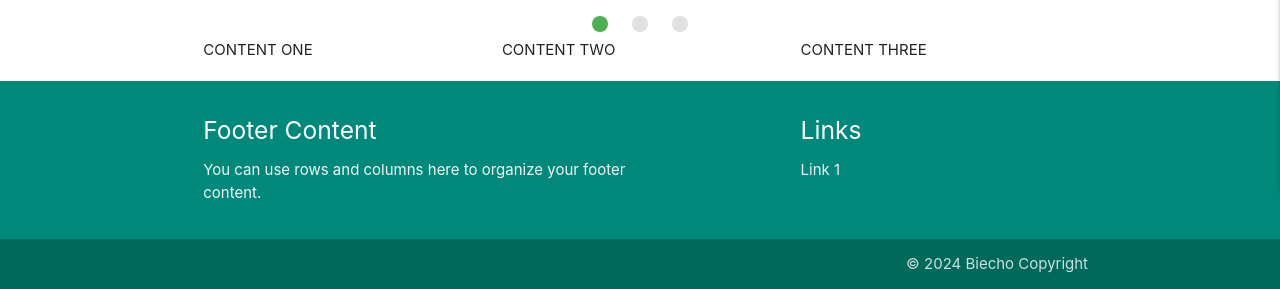
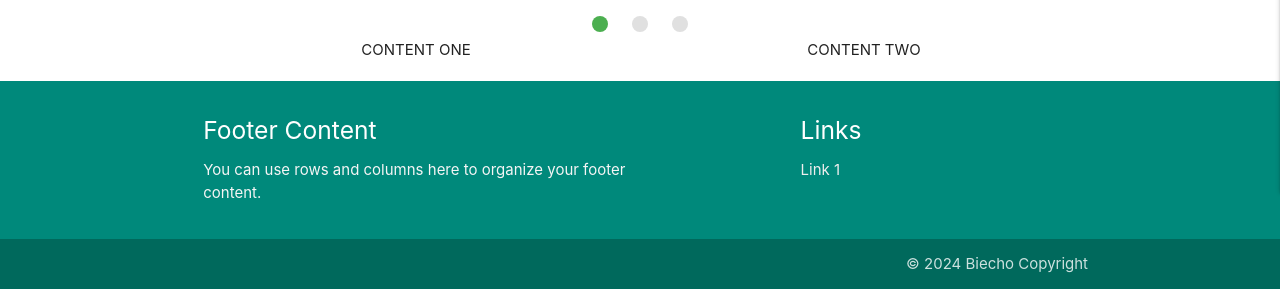
Before and after one commit to Biecho88/healthy_book, a Flask app: page / in a window 1280 px wide. Shown: the part 668-957 px from the top of the page. Run offline with Flask 3, Linux system fonts and the light colour scheme; data that the repository does not hold is empty; some libraries are stand-ins or nearby versions.

Commit message:
Change to website design and main colours used

```diff
--- a/static/css/style.css
+++ b/static/css/style.css
@@ -9,11 +9,3 @@
 .main-text{
     padding: 80px;
 }
-
-.main-picture-frame{
-    height: 850px;
-}
-
-.main-picture{
-    height: 800px;
-}
--- a/templates/home.html
+++ b/templates/home.html
@@ -3,8 +3,8 @@
 
     <div class="row center-align col s12 main-text">Your favorite place for sharing recipes for your tasty dishes</div>
 
-    <div class="slider main-picture-frame">
-        <ul class="slides main-picture">
+    <div class="slider">
+        <ul class="slides">
         <li>
             <img src="https://cdn.pixabay.com/photo/2018/04/18/00/26/cocktail-3329214_1280.jpg">
         </li>
@@ -17,16 +17,13 @@
     </div>
 
 
-    <div class="row">
+    <div class="row center-align">
 
-        <div class="col s4">
+        <div class="col s6">
         CONTENT ONE
         </div>
-        <div class="col s4">
+        <div class="col s6">
         CONTENT TWO
-        </div>
-        <div class="col s4">
-        CONTENT THREE
         </div>
 
     </div>
```
